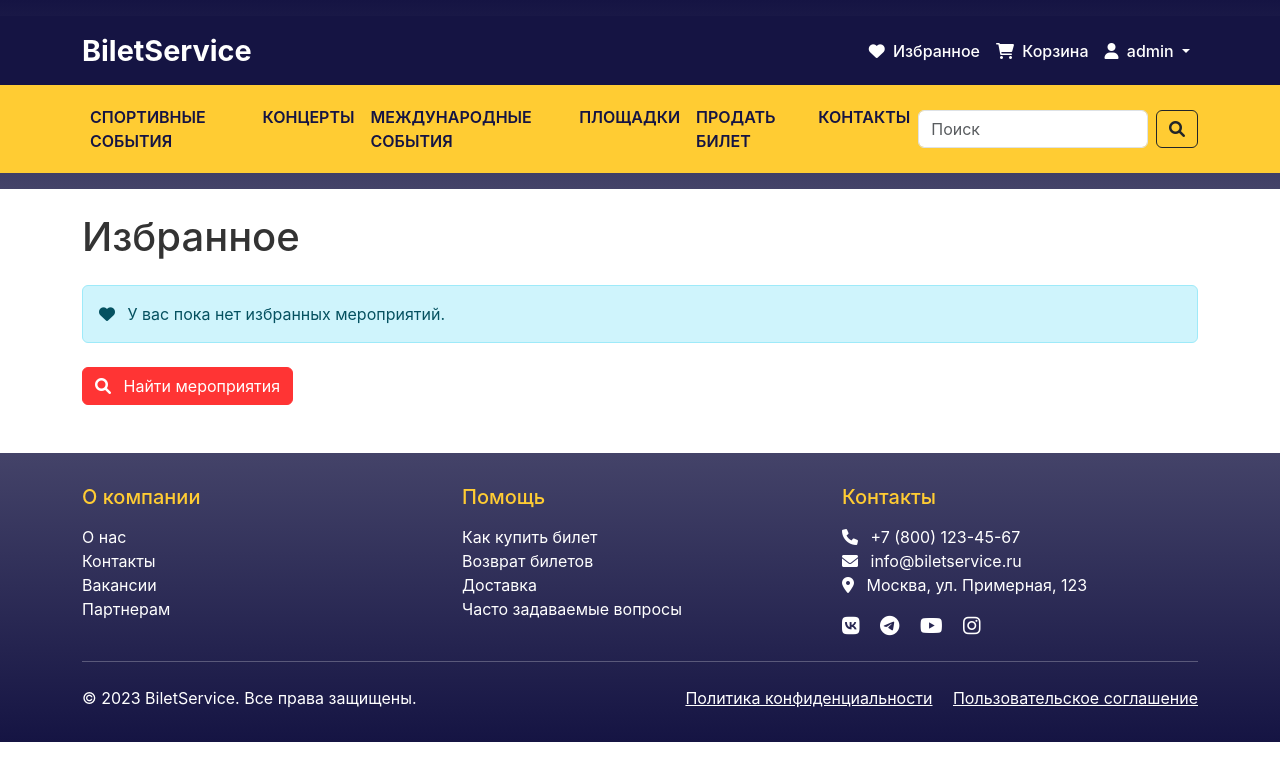
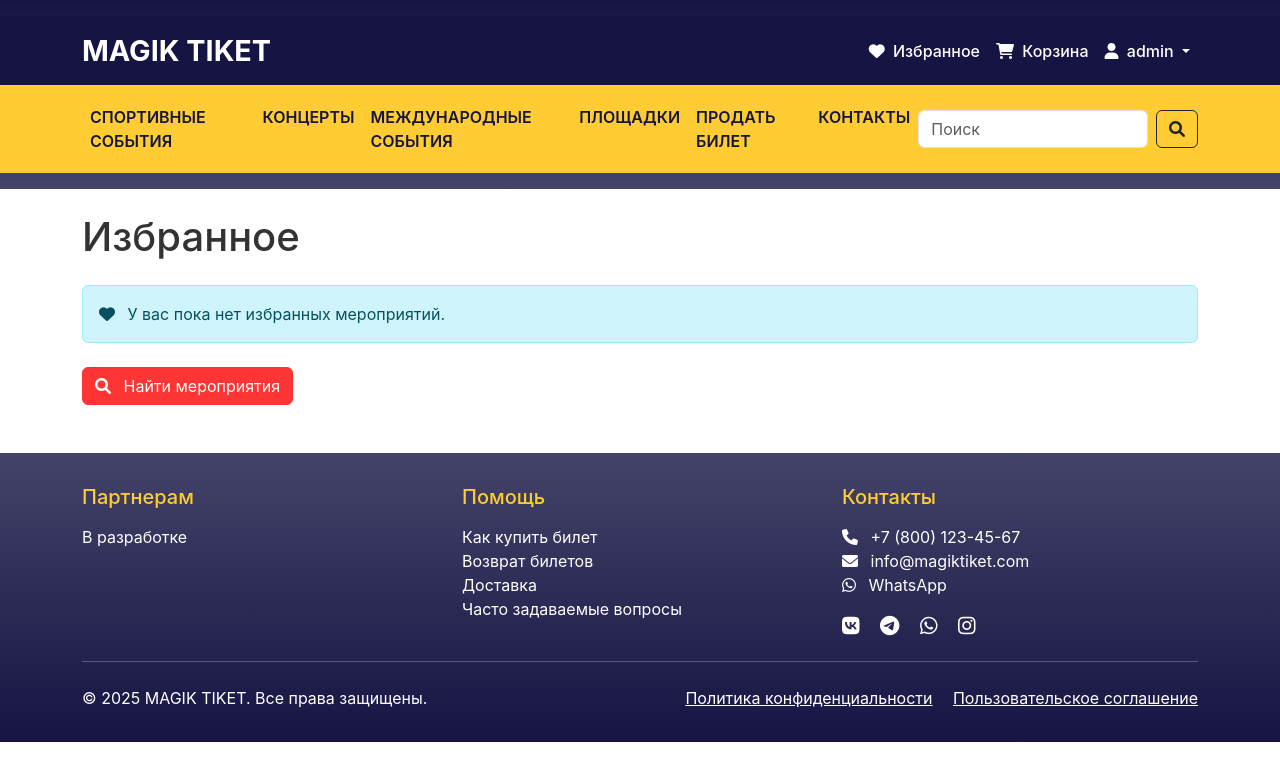
Before and after one commit to Officer88/tik_mak, a Flask app: page /favorites in a window 1280 px wide. Shown: the top 781 px of the page. Run offline with Flask 3, Linux system fonts and the light colour scheme; a user stored in the database is signed in.

Commit message:
Update "BiletService" to "MAGIK TIKET" and implement favorites functionality for both authenticated and anonymous users.
Replit-Commit-Author: Agent
Replit-Commit-Session-Id: b68f5f71-f5cb-4914-b00e-5085bf7c9dd5
Replit-Commit-Screenshot-Url: https://storage.googleapis.com/screenshot-production-us-central1/8fd244ac-9cbf-4837-abb7-edaa35c73ee7/57453876-e75f-4a0a-8555-a23546bdca64.jpg

```diff
--- a/routes.py
+++ b/routes.py
@@ -142,8 +142,13 @@ def event_detail(event_id):
     # Check if user has this event in favorites
     is_favorite = False
     if current_user.is_authenticated:
+        # Check in database for logged-in users
         favorite = Favorite.query.filter_by(user_id=current_user.id, event_id=event.id).first()
         is_favorite = favorite is not None
+    else:
+        # Check in session for anonymous users
+        if 'favorites' in session and session['favorites']:
+            is_favorite = event.id in session['favorites']
 
     # Get approved reviews
     reviews = Review.query.filter_by(event_id=event.id, is_approved=True).order_by(Review.created_at.desc()).all()
@@ -170,42 +175,76 @@ def event_detail(event_id):
 
 # Add to favorites route
 @main_bp.route('/favorites/add/<int:event_id>', methods=['POST'])
-@login_required
 def add_to_favorites(event_id):
     event = Event.query.get_or_404(event_id)
 
-    # Check if already in favorites
-    existing = Favorite.query.filter_by(user_id=current_user.id, event_id=event.id).first()
-    if existing:
-        flash('Это мероприятие уже в избранном', 'info')
-        return redirect(url_for('main.event_detail', event_id=event.id))
+    # Check if user is authenticated
+    if current_user.is_authenticated:
+        # Check if already in favorites
+        existing = Favorite.query.filter_by(user_id=current_user.id, event_id=event.id).first()
+        if existing:
+            flash('Это мероприятие уже в избранном', 'info')
+            return redirect(url_for('main.event_detail', event_id=event.id))
 
-    # Add to favorites
-    favorite = Favorite(user_id=current_user.id, event_id=event.id)
-    db.session.add(favorite)
-    db.session.commit()
+        # Add to favorites in database
+        favorite = Favorite(user_id=current_user.id, event_id=event.id)
+        db.session.add(favorite)
+        db.session.commit()
+    else:
+        # Use session for non-authenticated users
+        if 'favorites' not in session:
+            session['favorites'] = []
+
+        # Convert to list in case it's another data type
+        favorites = list(session['favorites'])
+
+        # Check if already in favorites
+        if event_id in favorites:
+            flash('Это мероприятие уже в избранном', 'info')
+            return redirect(url_for('main.event_detail', event_id=event.id))
+
+        # Add to session favorites
+        favorites.append(event_id)
+        session['favorites'] = favorites
 
     flash('Мероприятие добавлено в избранное', 'success')
     return redirect(url_for('main.event_detail', event_id=event.id))
 
 # Remove from favorites route
 @main_bp.route('/favorites/remove/<int:event_id>', methods=['POST'])
-@login_required
 def remove_from_favorites(event_id):
-    favorite = Favorite.query.filter_by(user_id=current_user.id, event_id=event_id).first_or_404()
-
-    db.session.delete(favorite)
-    db.session.commit()
+    if current_user.is_authenticated:
+        # Remove from database
+        favorite = Favorite.query.filter_by(user_id=current_user.id, event_id=event_id).first_or_404()
+        db.session.delete(favorite)
+        db.session.commit()
+    else:
+        # Remove from session
+        if 'favorites' in session:
+            favorites = list(session['favorites'])
+            if event_id in favorites:
+                favorites.remove(event_id)
+                session['favorites'] = favorites
 
     flash('Мероприятие удалено из избранного', 'success')
     return redirect(url_for('main.event_detail', event_id=event_id))
 
 # View favorites route
 @main_bp.route('/favorites')
-@login_required
 def favorites():
-    favorites = Favorite.query.filter_by(user_id=current_user.id).all()
-    events = [fav.event for fav in favorites]
+    events = []
+
+    if current_user.is_authenticated:
+        # Get favorites from database
+        favorites = Favorite.query.filter_by(user_id=current_user.id).all()
+        events = [fav.event for fav in favorites]
+    else:
+        # Get favorites from session
+        if 'favorites' in session and session['favorites']:
+            # Convert to list and get unique IDs
+            favorite_ids = list(set(session['favorites']))
+            # Get events from database using the IDs in session
+            events = Event.query.filter(Event.id.in_(favorite_ids)).all()
 
     return render_template('favorites.html', events=events)
 
--- a/static/js/main.js
+++ b/static/js/main.js
@@ -1,4 +1,4 @@
-// Main JavaScript file for BiletService
+// Main JavaScript file for MAGIK TIKET
 
 document.addEventListener('DOMContentLoaded', function() {
     // Initialize tooltips
@@ -11,18 +11,8 @@ document.addEventListener('DOMContentLoaded', function() {
     const favoriteButtons = document.querySelectorAll('.favorite-btn');
 
     favoriteButtons.forEach(button => {
-        button.addEventListener('click', function(e) {
-            e.preventDefault();
-
-            // If user is not logged in, redirect to login
-            if (this.dataset.loggedIn === 'false') {
-                window.location.href = this.dataset.loginUrl;
-                return;
-            }
-
-            const form = this.closest('form');
-            form.submit();
-        });
+        // We don't need to attach click handler anymore since buttons now directly submit the form
+        // The type="submit" attribute on the button will take care of form submission
     });
 
     // Delivery method toggle in checkout form
--- a/templates/admin/base.html
+++ b/templates/admin/base.html
@@ -4,7 +4,7 @@
     <meta charset="UTF-8">
     <meta name="viewport" content="width=device-width, initial-scale=1.0">
     <meta http-equiv="X-UA-Compatible" content="ie=edge">
-    <title>{% block title %}Панель администратора - BiletService{% endblock %}</title>
+    <title>{% block title %}Панель администратора - MAGIK TIKET{% endblock %}</title>
 
     <!-- Bootstrap CSS -->
     <link href="https://cdn.jsdelivr.net/npm/bootstrap@5.3.0-alpha1/dist/css/bootstrap.min.css" rel="stylesheet">
@@ -24,7 +24,7 @@
     <!-- Admin Header -->
     <nav class="navbar navbar-dark navbar-expand-lg" style="background-color: var(--dark-blue);">
         <div class="container-fluid">
-            <a class="navbar-brand" href="{{ url_for('admin.dashboard') }}">BiletService | Админ</a>
+            <a class="navbar-brand" href="{{ url_for('admin.dashboard') }}">MAGIK TIKET | Админ</a>
             <button class="navbar-toggler" type="button" data-bs-toggle="collapse" data-bs-target="#adminNavbar" aria-controls="adminNavbar" aria-expanded="false" aria-label="Toggle navigation">
                 <span class="navbar-toggler-icon"></span>
             </button>
--- a/templates/auth/login.html
+++ b/templates/auth/login.html
@@ -1,6 +1,6 @@
 {% extends 'base.html' %}
 
-{% block title %}Вход - BiletService{% endblock %}
+{% block title %}Вход - MAGIK TIKET{% endblock %}
 
 {% block content %}
 <div class="container">
--- a/templates/auth/register.html
+++ b/templates/auth/register.html
@@ -1,6 +1,6 @@
 {% extends 'base.html' %}
 
-{% block title %}Регистрация - BiletService{% endblock %}
+{% block title %}Регистрация - MAGIK TIKET{% endblock %}
 
 {% block content %}
 <div class="container">
--- a/templates/base.html
+++ b/templates/base.html
@@ -4,7 +4,7 @@
     <meta charset="UTF-8">
     <meta name="viewport" content="width=device-width, initial-scale=1.0">
     <meta http-equiv="X-UA-Compatible" content="ie=edge">
-    <title>{% block title %}BiletService - сервис продажи билетов{% endblock %}</title>
+    <title>{% block title %}MAGIK TIKET - сервис продажи билетов{% endblock %}</title>
 
     <!-- Bootstrap CSS -->
     <link href="https://cdn.jsdelivr.net/npm/bootstrap@5.3.0-alpha1/dist/css/bootstrap.min.css" rel="stylesheet">
@@ -22,7 +22,7 @@
     <header class="site-header">
         <nav class="navbar navbar-expand-lg navbar-dark">
             <div class="container">
-                <a class="navbar-brand" href="{{ url_for('main.index') }}">BiletService</a>
+                <a class="navbar-brand" href="{{ url_for('main.index') }}">MAGIK TIKET</a>
                 <button class="navbar-toggler" type="button" data-bs-toggle="collapse" data-bs-target="#navbarNav" aria-controls="navbarNav" aria-expanded="false" aria-label="Toggle navigation">
                     <span class="navbar-toggler-icon"></span>
                 </button>
@@ -53,6 +53,11 @@
                                 </ul>
                             </li>
                         {% else %}
+                            <li class="nav-item">
+                                <a class="nav-link" href="{{ url_for('main.favorites') }}">
+                                    <i class="fas fa-heart me-1"></i> Избранное
+                                </a>
+                            </li>
                             <li class="nav-item">
                                 <a class="nav-link" href="{{ url_for('main.view_cart') }}">
                                     <i class="fas fa-shopping-cart me-1"></i> Корзина
@@ -99,12 +104,9 @@
         <div class="container">
             <div class="row">
                 <div class="col-md-4 footer-links">
-                    <h5>О компании</h5>
+                    <h5>Партнерам</h5>
                     <ul>
-                        <li><a href="#">О нас</a></li>
-                        <li><a href="#">Контакты</a></li>
-                        <li><a href="#">Вакансии</a></li>
-                        <li><a href="#">Партнерам</a></li>
+                        <li><a href="#">В разработке</a></li>
                     </ul>
                 </div>
                 <div class="col-md-4 footer-links">
@@ -120,13 +122,13 @@
                     <h5>Контакты</h5>
                     <ul>
                         <li><i class="fas fa-phone me-2"></i> +7 (800) 123-45-67</li>
-                        <li><i class="fas fa-envelope me-2"></i> info@biletservice.ru</li>
-                        <li><i class="fas fa-map-marker-alt me-2"></i> Москва, ул. Примерная, 123</li>
+                        <li><i class="fas fa-envelope me-2"></i> info@magiktiket.com</li>
+                        <li><i class="fab fa-whatsapp me-2"></i> WhatsApp</li>
                     </ul>
                     <div class="social-icons mt-3">
                         <a href="#" class="me-3"><i class="fab fa-vk fa-lg"></i></a>
                         <a href="#" class="me-3"><i class="fab fa-telegram fa-lg"></i></a>
-                        <a href="#" class="me-3"><i class="fab fa-youtube fa-lg"></i></a>
+                        <a href="#" class="me-3"><i class="fab fa-whatsapp fa-lg"></i></a>
                         <a href="#"><i class="fab fa-instagram fa-lg"></i></a>
                     </div>
                 </div>
@@ -134,7 +136,7 @@
             <hr class="mt-4 mb-4">
             <div class="row">
                 <div class="col-md-6">
-                    <p class="mb-0">&copy; 2023 BiletService. Все права защищены.</p>
+                    <p class="mb-0">&copy; 2025 MAGIK TIKET. Все права защищены.</p>
                 </div>
                 <div class="col-md-6 text-md-end">
                     <a href="#" class="text-white me-3">Политика конфиденциальности</a>
--- a/templates/catalog.html
+++ b/templates/catalog.html
@@ -75,15 +75,15 @@
             <h1 class="mb-4">Каталог мероприятий</h1>
 
             <!-- Applied filters summary -->
-            {% if query or category_id > 0 or venue_id > 0 or request.args.get('date_from') or request.args.get('date_to') or request.args.get('price_min') or request.args.get('price_max') %}
+            {% if query or (category_id and category_id > 0) or (venue_id and venue_id > 0) or request.args.get('date_from') or request.args.get('date_to') or request.args.get('price_min') or request.args.get('price_max') %}
             <div class="alert alert-info mb-4">
                 <h5>Применены фильтры:</h5>
                 <ul class="mb-0">
                     {% if query %}<li>Поиск: {{ query }}</li>{% endif %}
-                    {% if category_id > 0 %}
+                    {% if category_id and category_id > 0 %}
                     <li>Категория: {{ categories|selectattr('id', 'eq', category_id)|map(attribute='name')|first }}</li>
                     {% endif %}
-                    {% if venue_id > 0 %}
+                    {% if venue_id and venue_id > 0 %}
                     <li>Площадка: {{ form.venue.choices|selectattr('0', 'eq', venue_id)|map(attribute='1')|first }}</li>
                     {% endif %}
                     {% if request.args.get('date_from') %}<li>Дата с: {{ request.args.get('date_from') }}</li>{% endif %}
--- a/templates/favorites.html
+++ b/templates/favorites.html
@@ -1,6 +1,6 @@
 {% extends 'base.html' %}
 
-{% block title %}Избранное - BiletService{% endblock %}
+{% block title %}Избранное - MAGIK TIKET{% endblock %}
 
 {% block content %}
 <div class="container mt-4">
```
Also changed, not shown: templates/event.html (+13 -6 lines), templates/includes/event_card.html (+4 -11 lines).
